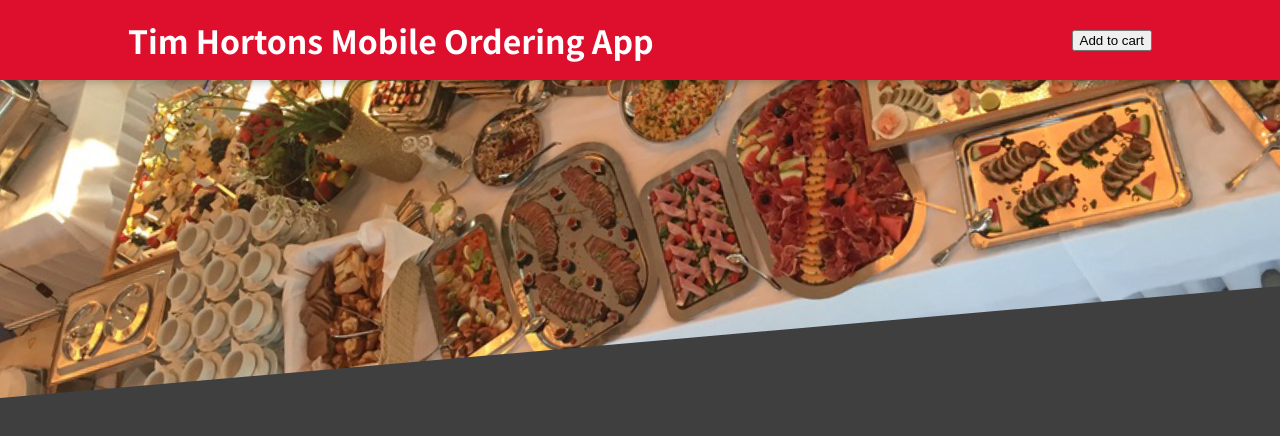
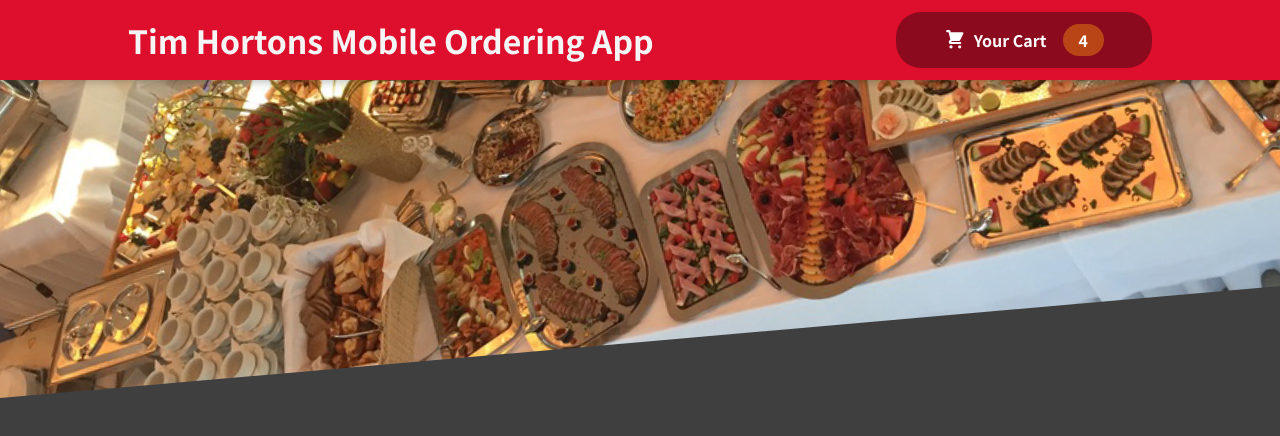
Before and after one commit to milosDamjanovic17/food-ordering-app, a React (Create React App) app: page / in a window 1280 px wide. Shown: the top 436 px of the page. Built offline with nearby package versions, Linux system fonts and the light colour scheme.

Commit message:
added header and cart button styling added background image

```diff
--- /dev/null
+++ b/src/components/Cart/CartIcon.js
@@ -0,0 +1,14 @@
+// svg icons can be used as react components
+const CartIcon = () => {
+  return (
+    <svg
+      xmlns="http://www.w3.org/2000/svg"
+      viewBox="0 0 20 20"
+      fill="currentColor"
+    >
+      <path d="M3 1a1 1 0 000 2h1.22l.305 1.222a.997.997 0 00.01.042l1.358 5.43-.893.892C3.74 11.846 4.632 14 6.414 14H15a1 1 0 000-2H6.414l1-1H14a1 1 0 00.894-.553l3-6A1 1 0 0017 3H6.28l-.31-1.243A1 1 0 005 1H3zM16 16.5a1.5 1.5 0 11-3 0 1.5 1.5 0 013 0zM6.5 18a1.5 1.5 0 100-3 1.5 1.5 0 000 3z" />
+    </svg>
+  );
+};
+
+export default CartIcon;
--- a/src/components/Layout/Header.js
+++ b/src/components/Layout/Header.js
@@ -1,7 +1,7 @@
 import React, { Fragment } from "react";
 
+import HeaderCartButton from "./HeaderCartButton";
 import foodImage from "../../assets/meals.jpg";
-
 import styles from "./Header.module.css";
 
 const Header = (props) => {
@@ -9,7 +9,7 @@
     <Fragment>
       <header className={styles.header}>
         <h1>Tim Hortons Mobile Ordering App</h1>
-        <button>Add to cart</button>
+        <HeaderCartButton />
       </header>
       <div className={styles["main-image"]}>
         <img src={foodImage} alt="A table full of Tim Hortons food" />
--- a/src/components/Layout/Header.module.css
+++ b/src/components/Layout/Header.module.css
@@ -5,7 +5,7 @@
   width: 100%;
   height: 5rem;
   background-color: #dd0f2d;
-  color: white;
+  color: whitesmoke;
   display: flex;
   justify-content: space-between;
   align-items: center;
--- /dev/null
+++ b/src/components/Layout/HeaderCartButton.js
@@ -0,0 +1,18 @@
+import React from "react";
+import CartIcon from "../Cart/CartIcon";
+
+import styles from "./HeaderCartButton.module.css";
+
+const HeaderCartButton = (props) => {
+  return (
+    <button className={styles.button}>
+      <span className={styles.icon}>
+        <CartIcon /> {/* svgs can be used as React components */}
+      </span>
+      <span>Your Cart</span>
+      <span className={styles.badge}>4</span>
+    </button>
+  );
+};
+
+export default HeaderCartButton;
--- /dev/null
+++ b/src/components/Layout/HeaderCartButton.module.css
@@ -0,0 +1,59 @@
+.button {
+  cursor: pointer;
+  font: inherit;
+  border: none;
+  background-color: #8b0a1e;
+  color: white;
+  padding: 0.75rem 3rem;
+  display: flex;
+  justify-content: space-around;
+  align-items: center;
+  border-radius: 25px;
+  font-weight: bold;
+}
+
+.button:hover,
+.button:active {
+  background-color: #2c0d00;
+}
+
+.icon {
+  width: 1.35rem;
+  height: 1.35rem;
+  margin-right: 0.5rem;
+}
+
+.badge {
+  background-color: #b94517;
+  padding: 0.25rem 1rem;
+  border-radius: 25px;
+  margin-left: 1rem;
+  font-weight: bold;
+}
+
+.button:hover .badge,
+.button:active .badge {
+  background-color: #dd0f2d;
+}
+
+.bump {
+  animation: bump 300ms ease-out;
+}
+
+@keyframes bump {
+  0% {
+    transform: scale(1);
+  }
+  10% {
+    transform: scale(0.9);
+  }
+  30% {
+    transform: scale(1.1);
+  }
+  50% {
+    transform: scale(1.15);
+  }
+  100% {
+    transform: scale(1);
+  }
+}
```
